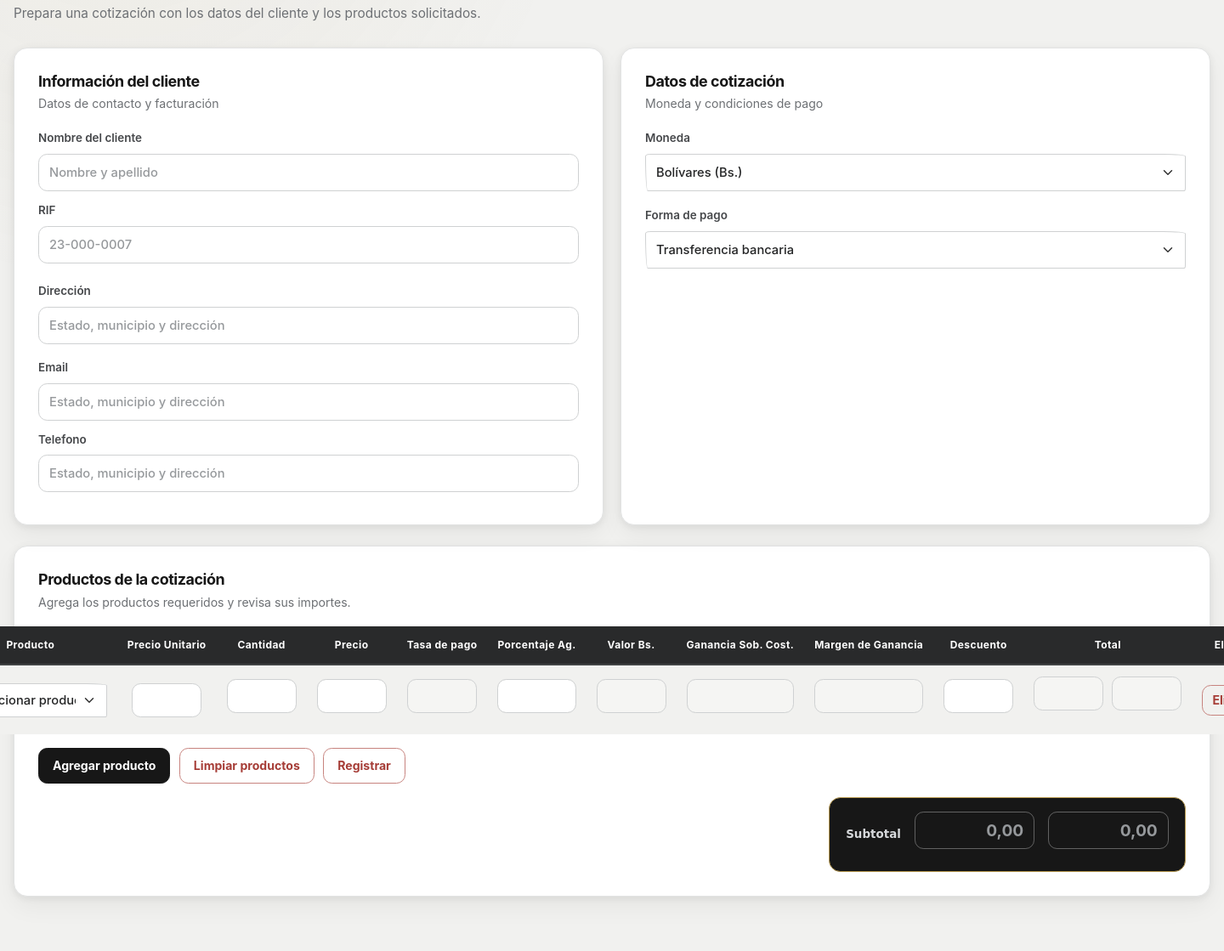
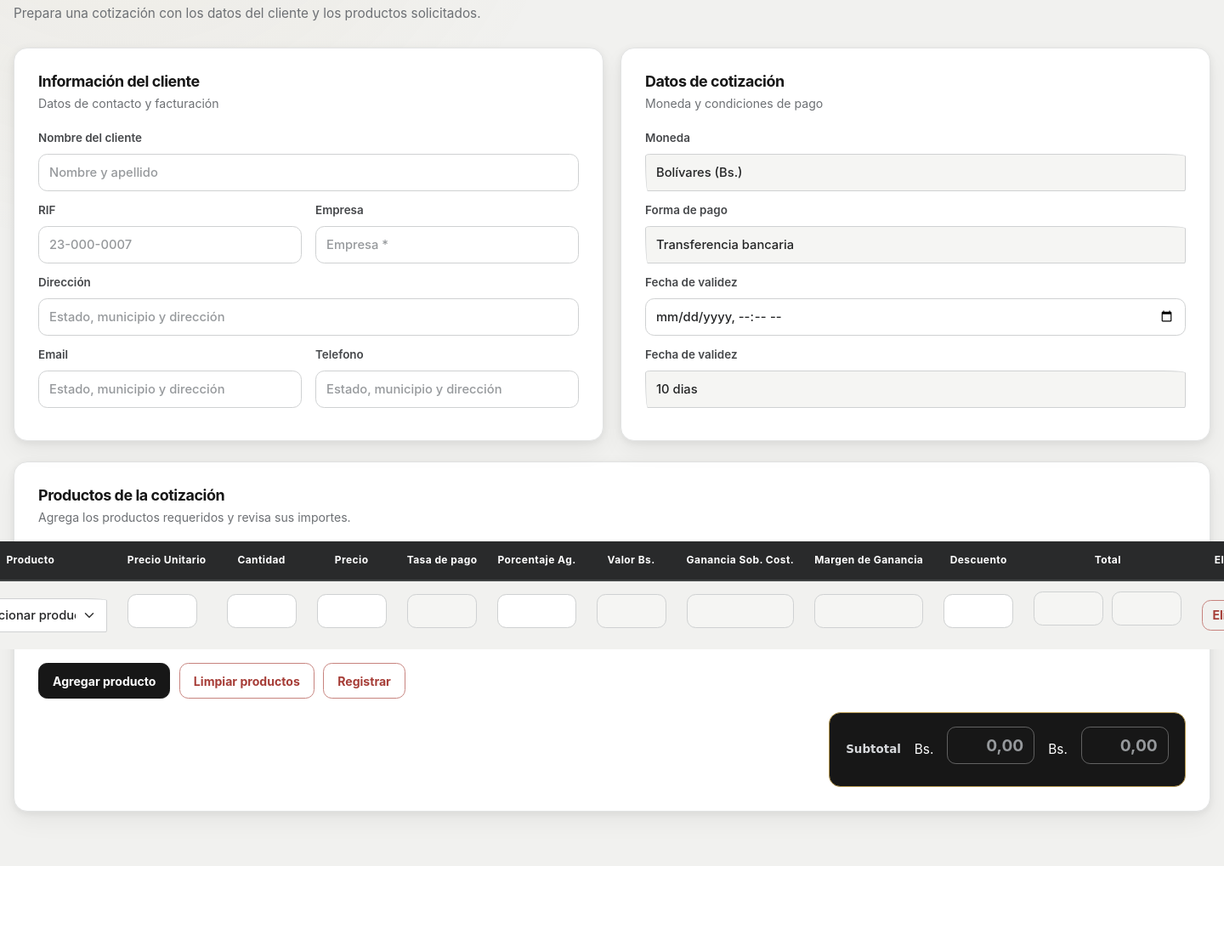
Before and after one commit to oliveroManU/Sistema-de-cotizaci-n, a Flask app: page / in a window 1440 px wide; the page is wider, and only the part inside the window is pictured. Shown: the part 220-1339 px from the top of that part at 85% size. After the commit the page ends 1239 px from the top of that part, so only its background shows below. Run offline with Flask 3, Linux system fonts and the light colour scheme; a user stored in the database is signed in; data comes from the database, SQL or seed files in the repository; both versions use the stored data as it was after the commit; data that the repository does not hold is empty; some libraries are stand-ins or nearby versions; some web fonts are replaced.

Commit message:
fix index cliente

```diff
--- a/app/blueprints/main/routes.py
+++ b/app/blueprints/main/routes.py
@@ -768,11 +768,12 @@ def guardar_cliente():
 
 @app.route('/guardar_cotizacion_clientes', methods=['POST'])
 def guardar_cotizacion_clientes():
-    cliente = request.form.get('nombre-cliente-c', '').strip() or 'Cliente Sin Nombre'
+    cliente = request.form.get('nombre-cliente', '').strip() or 'Cliente Sin Nombre'
     rif       = request.form.get('RIF', '').strip()
     direccion = request.form.get('direccion-cliente', '').strip()
     email     = request.form.get('email', '').strip()
     telefono  = request.form.get('telefono', '').strip()
+    empresa = request.form.get('empresa', '').strip() or 'No Empresa'
 
     productos     = request.form.getlist('producto[]')
     precios_unid  = request.form.getlist('precioporunidad[]')
@@ -832,9 +833,9 @@ def guardar_cotizacion_clientes():
             # Solo creamos el cliente si hay un nombre válido
             if cliente and cliente != 'Cliente Sin Nombre':
                 cur.execute(
-                    'INSERT INTO clientes (nombre, RIF, direccion, email, telefono) '
-                    'VALUES (?, ?, ?, ?, ?)',
-                    (cliente, rif, direccion, email, telefono)
+                    'INSERT INTO clientes (nombre, RIF, empresa, direccion, email, telefono) '
+                    'VALUES (?, ?, ?, ?, ?, ?)',
+                    (cliente, rif, empresa, direccion, email, telefono)
                 )
                 cliente_id = cur.lastrowid
                 print(f"DEBUG: Cliente nuevo creado ID={cliente_id}")
--- a/app/static/css/style.css
+++ b/app/static/css/style.css
@@ -44,3 +44,19 @@
 .margin-botones-agregar-eliminar{
     margin-left: 60px;
 }
+
+.form-row {
+    display: flex;
+    gap: 1rem;          /* separación entre inputs */
+    flex-wrap: wrap;    /* baja a la siguiente línea en pantallas pequeñas */
+}
+
+.form-row .app-form-field {
+    flex: 1 1 calc(50% - 0.5rem); /* cada uno ocupa ~50% */
+    min-width: 220px;             /* evita que se aplasten demasiado */
+}
+
+.form-control {
+    width: 100%;
+    box-sizing: border-box;
+}
--- a/app/static/js/Funciones.js
+++ b/app/static/js/Funciones.js
@@ -164,104 +164,41 @@ function calcularTotalGeneral() {
 
 }
 
-
-
-function pasarvalores() {
-    const nombre = document.getElementById('nombre-cliente').value.trim();
-    document.getElementById('nombre-cliente-a').value = nombre;
-    document.getElementById('nombre-cliente-c').value = nombre;
-
-    const tasa = document.querySelector('.tasapagohoy');
-    if (tasa) document.getElementById('tasapagob').value = tasa.value;
-}
-// ===============================
-// BANCO CENTRAL DE VENEZUELA
-// ===============================
-
-async function obtenerTasaBCV() {
-    try {
-        // Petición a una API pública que rastrea el BCV en formato JSON
-        let respuesta = await fetch('https://rates.dolarvzla.com/bcv/current.json');
-        let datos = await respuesta.json();
-
-        // Extraemos la tasa del dólar oficial
-        let tasaOficial = datos.current.usd;
-
-        // Asignamos el valor al input que tiene id="tasaBcvDolar"
-        document.getElementById('tasaBcvDolar').value = tasaOficial.toFixed(4);
-
-    } catch (error) {
-        console.error("No se pudo obtener la tasa del BCV:", error);
-        document.getElementById('tasaBcvDolar').placeholder = "Error al cargar";
-    }
-}
-
-async function obtenerTasaBCVEuro() {
-    try {
-        // Petición a la API pública que rastrea las tasas del BCV
-        let respuesta = await fetch('https://rates.dolarvzla.com/bcv/current.json');
-        let datos = await respuesta.json();
-
-        // Extraemos la tasa oficial del Euro (.eur en lugar de .usd)
-        let tasaEuro = datos.current.eur;
-
-        // Asignamos el valor al input que tiene id="tasaBcvEuro"
-        document.getElementById('tasaBcvEuro').value = tasaEuro.toFixed(4);
-
-    } catch (error) {
-        console.error("No se pudo obtener la tasa del Euro:", error);
-        document.getElementById('tasaBcvEuro').placeholder = "Error al cargar";
-    }
-}
-
 function validarFormulario() {
-    // Seleccionamos los inputs por su clase
     const camposObligatorios = [
-        document.querySelector('.nombre-cliente'),
-        document.querySelector('.RIF'),
-        document.querySelector('.direccion-cliente'),
-        document.querySelector('.telefono'),
-        document.querySelector('.email'),
+        document.getElementById('nombre-cliente'),
+        document.getElementById('RIF'),
+        document.getElementById('direccion-cliente'),
+        document.getElementById('telefono'),
+        document.getElementById('empresa'),
+        document.getElementById('email'),
     ];
 
-    let errores = [];
+    const errores = [];
 
-    camposObligatorios.forEach(campo => {
-        // ⚠️ Protección: si el campo no existe, saltamos
+    // for...of so we can `break`/`return` cleanly if needed
+    for (const campo of camposObligatorios) {
         if (!campo) {
-            console.warn("⚠️ Algún selector no encontró el elemento. Revisa las clases en el HTML.");
-            return;
+            console.warn('⚠️ Selector no encontró el elemento. Revisa los IDs en el HTML.');
+            continue;
         }
 
-        campo.classList.remove('error'); // Quitar error previo
+        campo.classList.remove('error');
 
-        if (campo.value.trim() === "") {
-            campo.classList.add('error'); // Borde rojo
-            // Usamos el placeholder o el name para el mensaje (más amigable)
+        if (campo.value.trim() === '') {
+            campo.classList.add('error');
             errores.push(campo.placeholder || campo.name || 'campo');
         }
-    });
+    }
 
+    // ← alerta DESPUÉS del loop, no dentro
     if (errores.length > 0) {
-        alert("Faltan datos en: " + errores.join(", "));
+        alert('Faltan datos en: ' + errores.join(', '));
         return false;
     }
 
     return true;
 }
-
-// Asignar al botón ( verifica el ID real en tu HTML)
-document.getElementById('form').addEventListener('submit', function(e) {
-    // Si la validación falla, bloqueamos el envío
-    if (!validarFormulario()) {
-        e.preventDefault();
-
-
-
-    }
-
-    // Si pasa la validación, el navegador envía el formulario normalmente
-});
 
 if (boton) {
     boton.addEventListener('click', function(e) {
--- a/app/templates/index.html
+++ b/app/templates/index.html
@@ -25,24 +25,32 @@
         <p>Datos de contacto y facturación</p>
     </div>
 
-<!-- Registro de cliente -->
+<!-- form de datos de cliente -->
 
-<form action="{{ url_for('guardar_cotizacion_clientes') }}" method="POST">
+<form action="{{ url_for('guardar_cotizacion_clientes') }}" method="POST" id="formm">
 
         <div class="">
 
              <div class="app-form-field app-form-field--full">
                 <label class="form-label" for="nombre-cliente">Nombre del cliente</label>
+                <span id="mensaje" style="color: red;"></span>
                 <input id="nombre-cliente" name="nombre-cliente" class="form-control" placeholder="Nombre y apellido"
                 type="text" oninput="pasarvalores()" required>
             </div>
 
-            <div class="row contenedor-inputs">
+            <div class="form-row">
 
-            <div class="">
+            <div class="app-form-field">
                 <label class="form-label" for="RIF">RIF</label>
                 <input id="RIF" name="RIF" class="form-control" placeholder="23-000-0007"
                 type="text">
+            </div>
+
+            <div class="app-form-field">
+                <label class="form-label" for="direccion-cliente">Empresa</label>
+                <input id="empresa" name="empresa" class="form-control" placeholder="Empresa *" type="text">
+            </div>
+
             </div>
 
             <div class="">
@@ -50,7 +58,7 @@
                 <input id="direccion-cliente" name="direccion-cliente" class="form-control" placeholder="Estado, municipio y dirección" type="text">
             </div>
 
-            </div>
+            <div class="form-row">
 
             <div class="app-form-field app-form-field--full">
                 <label class="form-label" for="email">Email</label>
@@ -62,11 +70,13 @@
                 <input id="telefono" name="telefono" class="form-control" placeholder="Estado, municipio y dirección" type="text">
             </div>
 
+            </div>
+
         </div>
 
 </div>
 
-    <!--Div de Form de datos de cotizacion-->
+    <!-- 2 form de detalles-->
 
     <div class="app-card">
 
@@ -77,10 +87,10 @@
 
         </div>
 
-        <div class="app-form-field mb-3">
+        <div class="app-form-field app-form-field--full">
 
             <label class="form-label" for="tipo-moneda">Moneda</label>
-            <select class="form-select" name="tipo-moneda" id="tipo-moneda">
+            <select class="form-control" name="tipo-moneda" id="tipo-moneda">
                 <option value="bs">Bolívares (Bs.)</option>
             </select>
 
@@ -90,10 +100,34 @@
 
             <label class="form-label" for="Forma">Forma de pago</label>
 
-            <select class="form-select" name="forma-pago" id="Forma">
-                <option value="bs">Transferencia bancaria</option>
-                <option value="dola">Efectivo</option>
-                <option value="">Pago móvil</option>
+            <select class="form-control" name="forma-pago" id="Forma">
+                <option value="Transferencia">Transferencia bancaria</option>
+                <option value="Efectivo">Efectivo</option>
+                <option value="Pago-movil">Pago móvil</option>
+            </select>
+
+        </div>
+
+        <div class="app-form-field">
+
+            <label class="form-label" for="">Fecha de validez</label>
+            <input class="form-control" type="datetime-local">
+
+        </div>
+
+        <div class="app-form-field">
+
+            <label class="form-label" for="">Fecha de validez</label>
+            <select class="form-control" name="form-select" id="">
+
+                <option value="10"> 10 dias</option>
+                <option value="15"> 15 dias</option>
+                <option value="20"> 20 dias</option>
+                <option value="25"> 25 dias</option>
+                <option value="30"> 30 dias</option>
+                <option value="45"> 45 dias</option>
+                <option value="60"> 60 dias</option>
+
             </select>
 
         </div>
@@ -138,16 +172,20 @@
 
                 <tr>
 
+                    <!-- Seleccionar producto -->
+
                     <th scope="row">
                         <select class="form-select select-producto" name="producto[]" aria-label="Seleccionar producto" onchange="cargarDatosProducto(this)" >
-                        <option value="" disabled selected>Seleccionar producto</option>
-                            {% for product in productos %}
-                        <option value="{{ product.id }}">{{ product.NOMBRE }}</option>
-                            {% endfor %}
-                    </select>
+                            <option value="" disabled selected>Seleccionar producto</option>
+                                {% for product in productos %}
+                            <option value="{{ product.id }}">{{ product.NOMBRE }}</option>
+                                {% endfor %}
+                        </select>
                     </th>
 
-                    <td><input type="text" class="precioporunidad" style="max-width: 20px;" name="precioporunidad[]" id="precioporunidad"
+                    <!--  Resto de tabla -->
+
+                    <td><input type="text" class="precioporunidad form-control" style="max-width: 20px;" name="precioporunidad[]" id="precioporunidad"
                     required oninput="multiplicacion(this)"></td>
 
                     <td><input class="cantidad-producto form-control" type="text" name="cantidad-producto[]" id="cantidad-producto"
@@ -208,11 +246,11 @@
     </div>
 
     <div class="app-quote-total">
-        <input type="hidden" class="nombre-cliente-a" name="nombre-cliente-a" id="nombre-cliente-a">
-        <input type="hidden" class="tasapagob" name="tasapagob" id="tasapagob">
 
         <label for="total-general"><strong>Subtotal</strong></label>
+        <span>Bs.</span>
         <input type="text" id="total-general" name="total-general" readonly placeholder="0,00" class="form-control">
+        <span>Bs.</span>
         <input type="text" id="monto-iva-bn" name="monto-iva-bn" readonly placeholder="0,00" class="form-control">
     </div>
 
```
Also changed, not shown: instance/Velazcress.db.
